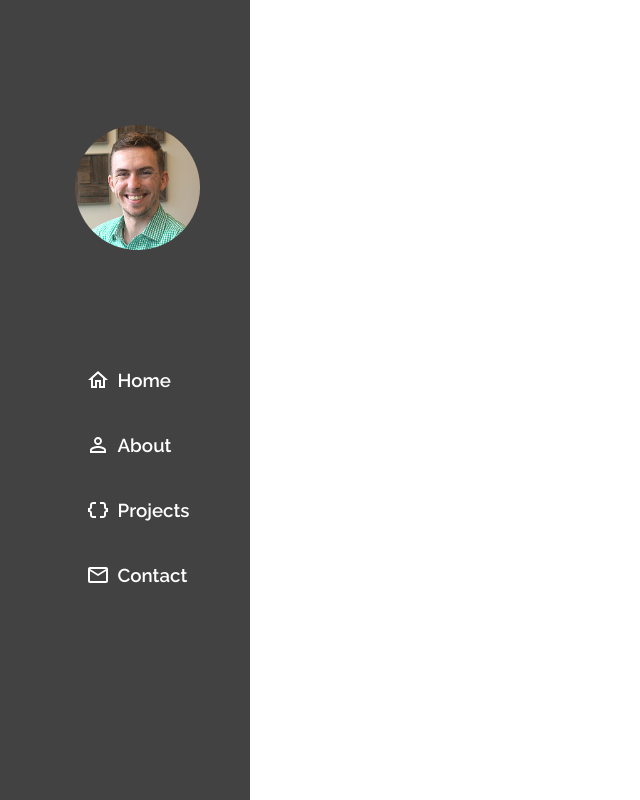
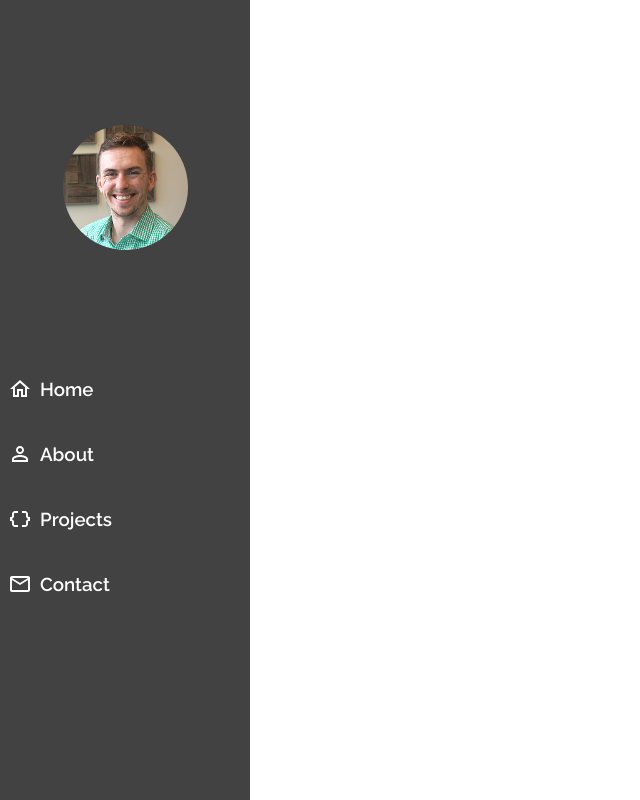
Before and after one commit to brand421/portfolio-site, a React (Create React App) app: page / in a window 1280 px wide. Shown: the whole page, without its empty margins (0-640 px from the left). Built offline with nearby package versions, Linux system fonts and the light colour scheme.

Commit message:
add side menu on hover css

```diff
--- a/src/components/Home/Home.jsx
+++ b/src/components/Home/Home.jsx
@@ -1,7 +1,13 @@
 export default function Home() {
   return (
-    <div>
-      <h1>Homepage</h1>
+    <div className="home__container">
+      <div className="home__item">
+        <h1>Hi, I'm Brandan</h1>
+        <h3>A Full Stack Developer</h3>
+      </div>
+      <div className="home__item">
+        <h1>Hi, I'm Brandan</h1>
+      </div>
     </div>
   );
 }
--- a/src/components/Home/home.css
+++ b/src/components/Home/home.css
@@ -0,0 +1,5 @@
+.home__container {
+    position: relative;
+    display: flex;
+    flex-direction: column;
+}
--- a/src/components/Sidebar/sidebar.css
+++ b/src/components/Sidebar/sidebar.css
@@ -6,11 +6,12 @@
     flex-direction: column;
     align-items: center;
     padding-top: 125px;
-    padding-left: 25px;
     background-color: #434242;
 }
 
 #photo {
+    display: flex;
+    align-self: center;
     border-radius: 50%;
     width: 125px;
     margin-bottom: 85%;
@@ -18,10 +19,18 @@
 
 .link {
     display: flex;
+    width: auto;
+    height:fit-content;
     align-items: center;
-    padding-left: 65px;
+    justify-content:start;
+    /* padding-left: 65px;    */
     color: white;
-    padding-bottom: 10%;
+    padding: 5% 0;
+}
+
+.menu__items :hover {
+    background-color: aquamarine;
+    transition: .5s;
 }
 
 .menu__items {
```
